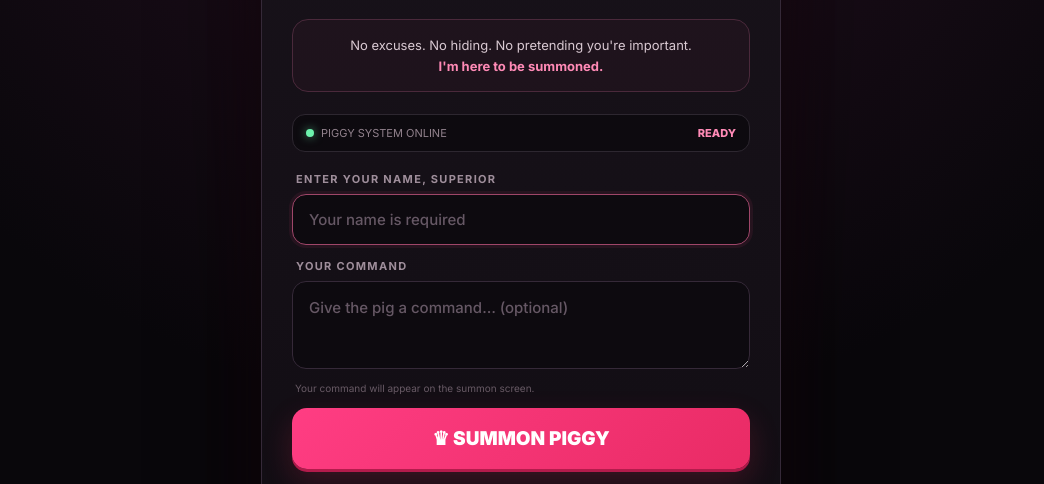
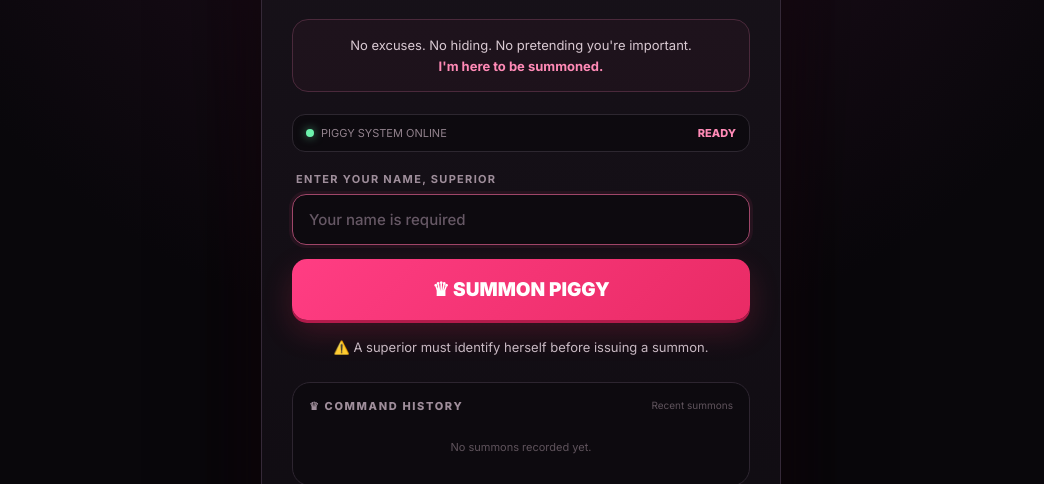
Before and after one commit to A8kernrh33/buzzer, a website: page index.html in a window 1280 px wide. Both pictures are taken after a click on the button "♛ SUMMON PIGGY". Shown: the part 268-752 px from the top of the page, without its empty margins (119-1163 px from the left). Drawn offline with nearby package versions, Linux system fonts and the light colour scheme; no server answers.

Commit message:
Remove command field until Android app supports it

```diff
--- a/index.html
+++ b/index.html
@@ -7,12 +7,12 @@
 <title>Summon Piggy on your will 24/7</title>
 <style>
 @import url('https://fonts.googleapis.com/css2?family=Inter:wght@400;500;600;700;800;900&family=Playfair+Display:wght@600;700&display=swap');
-*{box-sizing:border-box} :root{--bg:#09070b;--line:#352938;--accent:#ff4f91;--accent2:#ff8ab6;--text:#fff7fb;--muted:#b9aab5;--green:#6df2ad}
+*{box-sizing:border-box}:root{--bg:#09070b;--line:#352938;--accent:#ff4f91;--accent2:#ff8ab6;--text:#fff7fb;--muted:#b9aab5;--green:#6df2ad}
 body{margin:0;min-height:100vh;display:grid;place-items:center;padding:24px;font-family:Inter,system-ui,sans-serif;background:radial-gradient(circle at 50% -10%,#4b1735,#1b0d19 28%,var(--bg) 62%);color:var(--text)}
 .card{width:min(520px,94vw);padding:38px 30px 28px;text-align:center;background:linear-gradient(180deg,#19131b,#100c12);border:1px solid var(--line);border-radius:30px;box-shadow:0 30px 100px #000b,0 0 70px #ff2f7212}.crown{font-size:34px;margin-bottom:8px}.eyebrow{margin:0 0 10px;color:var(--accent2);font-size:11px;font-weight:800;letter-spacing:.24em;text-transform:uppercase}h1{margin:0;font-family:'Playfair Display',serif;font-size:clamp(31px,8vw,44px);line-height:1.05}.subtitle{margin:14px auto 22px;color:var(--muted);font-size:14px;line-height:1.65}.subtitle strong{color:#fff}.insult{margin:0 auto 22px;padding:15px;border:1px solid #4a293b;border-radius:16px;background:#ff4f9109;color:#d9c9d2;font-size:13px;line-height:1.55}.insult b{color:var(--accent2)}
-.statusbar{display:flex;justify-content:space-between;gap:12px;margin-bottom:20px;padding:11px 13px;border:1px solid #2d2730;border-radius:13px;background:#0d0a0f;color:#91818c;font-size:11px;text-align:left}.online{display:flex;align-items:center;gap:7px}.dot{width:8px;height:8px;border-radius:50%;background:var(--green);box-shadow:0 0 10px #6df2ad99}.ready{color:var(--accent2);font-weight:800}label{display:block;text-align:left;margin:0 0 8px 4px;color:#9f8e9b;font-size:11px;font-weight:700;letter-spacing:.12em;text-transform:uppercase}input,textarea{width:100%;padding:15px 16px;border:1px solid var(--line);outline:none;border-radius:14px;margin-bottom:14px;font:500 15px Inter,sans-serif;background:#0d0a0f;color:var(--text)}textarea{min-height:88px;resize:vertical;line-height:1.5}input::placeholder,textarea::placeholder{color:#665865}input:focus,textarea:focus{border-color:#9f4669;box-shadow:0 0 0 3px #ff4f9112}.note{margin:-5px 3px 14px;text-align:left;color:#685a65;font-size:10px}
+.statusbar{display:flex;justify-content:space-between;gap:12px;margin-bottom:20px;padding:11px 13px;border:1px solid #2d2730;border-radius:13px;background:#0d0a0f;color:#91818c;font-size:11px;text-align:left}.online{display:flex;align-items:center;gap:7px}.dot{width:8px;height:8px;border-radius:50%;background:var(--green);box-shadow:0 0 10px #6df2ad99}.ready{color:var(--accent2);font-weight:800}label{display:block;text-align:left;margin:0 0 8px 4px;color:#9f8e9b;font-size:11px;font-weight:700;letter-spacing:.12em;text-transform:uppercase}input{width:100%;padding:15px 16px;border:1px solid var(--line);outline:none;border-radius:14px;margin-bottom:14px;font:500 15px Inter,sans-serif;background:#0d0a0f;color:var(--text)}input::placeholder{color:#665865}input:focus{border-color:#9f4669;box-shadow:0 0 0 3px #ff4f9112}
 button{width:100%;padding:19px 18px;border:0;border-radius:15px;font:900 19px Inter,sans-serif;cursor:pointer;background:linear-gradient(135deg,#ff3d83,#e92b65);color:#fff;box-shadow:0 12px 30px #ff2f5f30,0 3px 0 #a81949;transition:.12s}button:hover:not(:disabled){transform:translateY(-2px);filter:brightness(1.08)}button:disabled{opacity:.55;cursor:not-allowed}#status{min-height:24px;margin-top:18px;color:#c8b8c2;font-size:13px;line-height:1.45}
-.panel{margin-top:20px;padding:16px;border:1px solid #2d2530;border-radius:18px;background:#0d0a0f;text-align:left}.panel-head{display:flex;justify-content:space-between;margin-bottom:12px}.panel-title{font-size:11px;font-weight:800;letter-spacing:.15em;text-transform:uppercase;color:#9f8e9b}.panel-meta{font-size:10px;color:#5f535c}.history{display:grid;gap:8px;max-height:190px;overflow:auto}.entry{padding:10px 11px;border:1px solid #241e26;border-radius:11px;background:#120e13}.entry-top{display:flex;justify-content:space-between;gap:8px;font-size:11px}.entry-name{color:#f0dbe5;font-weight:800}.entry-time{color:#5f535c}.entry-command{margin-top:4px;color:#a99aa4;font-size:11px;white-space:nowrap;overflow:hidden;text-overflow:ellipsis}.entry-status{margin-top:5px;font-size:9px;text-transform:uppercase;letter-spacing:.08em;color:#6e626a}.empty{padding:15px;text-align:center;color:#5f535c;font-size:11px}.footer{margin-top:22px;padding-top:17px;border-top:1px solid #291f29;color:#655762;font-size:10px;letter-spacing:.12em;text-transform:uppercase}.footer span{color:#907d89}
+.panel{margin-top:20px;padding:16px;border:1px solid #2d2530;border-radius:18px;background:#0d0a0f;text-align:left}.panel-head{display:flex;justify-content:space-between;margin-bottom:12px}.panel-title{font-size:11px;font-weight:800;letter-spacing:.15em;text-transform:uppercase;color:#9f8e9b}.panel-meta{font-size:10px;color:#5f535c}.history{display:grid;gap:8px;max-height:190px;overflow:auto}.entry{padding:10px 11px;border:1px solid #241e26;border-radius:11px;background:#120e13}.entry-top{display:flex;justify-content:space-between;gap:8px;font-size:11px}.entry-name{color:#f0dbe5;font-weight:800}.entry-time{color:#5f535c}.entry-status{margin-top:5px;font-size:9px;text-transform:uppercase;letter-spacing:.08em;color:#6e626a}.empty{padding:15px;text-align:center;color:#5f535c;font-size:11px}.footer{margin-top:22px;padding-top:17px;border-top:1px solid #291f29;color:#655762;font-size:10px;letter-spacing:.12em;text-transform:uppercase}.footer span{color:#907d89}
 </style></head>
 <body><main class="card">
 <div class="crown">♛</div><p class="eyebrow">Her command center</p><h1>Summon Piggy<br>on your will 24/7</h1>
@@ -20,15 +20,14 @@ button{width:100%;padding:19px 18px;border:0;border-radius:15px;font:900 19px In
 <div class="insult">No excuses. No hiding. No pretending you're important.<br><b>I'm here to be summoned.</b></div>
 <div class="statusbar"><div class="online"><span class="dot"></span><span>PIGGY SYSTEM ONLINE</span></div><div class="ready" id="ready">READY</div></div>
 <label for="name">Enter your name, Superior</label><input id="name" maxlength="40" placeholder="Your name is required" autocomplete="name" required>
-<label for="command">Your command</label><textarea id="command" maxlength="180" placeholder="Give the pig a command… (optional)"></textarea><div class="note">Your command will appear on the summon screen.</div>
 <button id="buzz">♛ SUMMON PIGGY</button><div id="status" aria-live="polite"></div>
 <section class="panel"><div class="panel-head"><div class="panel-title">♛ Command history</div><div class="panel-meta" id="meta">Recent summons</div></div><div class="history" id="history"><div class="empty">No summons recorded yet.</div></div></section>
 <div class="footer"><span>24/7 summon system</span> · awaiting your command</div></main>
 <script>
-const b=document.getElementById('buzz'),n=document.getElementById('name'),c=document.getElementById('command'),s=document.getElementById('status'),h=document.getElementById('history'),m=document.getElementById('meta'),ready=document.getElementById('ready');let busy=false;
+const b=document.getElementById('buzz'),n=document.getElementById('name'),s=document.getElementById('status'),h=document.getElementById('history'),m=document.getElementById('meta'),ready=document.getElementById('ready');let busy=false;
 const esc=v=>String(v??'').replace(/[&<>"']/g,x=>({'&':'&amp;','<':'&lt;','>':'&gt;','"':'&quot;',"'":'&#39;'}[x]));
 const ago=t=>{let x=Math.max(0,Math.floor((Date.now()-new Date(t))/1000));if(x<60)return x+'s ago';x=Math.floor(x/60);if(x<60)return x+'m ago';return Math.floor(x/60)+'h ago'};
-async function refresh(){try{const [a,z]=await Promise.all([fetch('/api/history'),fetch('/api/status')]);if(a.ok){const d=await a.json(),items=d.history||[];m.textContent=items.length+' recent summon'+(items.length===1?'':'s');h.innerHTML=items.length?items.slice(0,15).map(x=>`<div class="entry"><div class="entry-top"><span class="entry-name">${esc(x.name)}</span><span class="entry-time">${ago(x.at)}</span></div>${x.command?`<div class="entry-command">“${esc(x.command)}”</div>`:''}<div class="entry-status">${esc(x.status||'delivered')}</div></div>`).join(''):'<div class="empty">No summons recorded yet.</div>'}if(z.ok){const d=await z.json();ready.textContent=d.ready?'READY':'BUSY · '+d.cooldownSeconds+'s'}}catch{ready.textContent='OFFLINE'}}
-b.onclick=async()=>{const name=n.value.trim();if(!name){n.focus();s.textContent='⚠️ A superior must identify herself before issuing a summon.';return}if(busy)return;busy=true;b.disabled=true;s.textContent='♛ Your command is being delivered…';try{const r=await fetch('/api/buzz',{method:'POST',headers:{'Content-Type':'application/json'},body:JSON.stringify({name,command:c.value.trim()})}),d=await r.json().catch(()=>({}));if(!r.ok)throw Error(d.error||'Server error');s.textContent=d.mode==='queued'?'♛ Command queued — it will be delivered with the next summon.':'♛ Command received. The pig has been summoned.';c.value='';refresh()}catch(e){s.textContent='❌ '+e.message;setTimeout(()=>{busy=false;b.disabled=false},3000);return}let left=10;const t=setInterval(()=>{left--;if(left>0)s.textContent=`♛ Summon sent. You may summon again in ${left}s.`;else{clearInterval(t);busy=false;b.disabled=false;s.textContent='The command center is ready. Summon again.';refresh()}},1000)};
+async function refresh(){try{const [a,z]=await Promise.all([fetch('/api/history'),fetch('/api/status')]);if(a.ok){const d=await a.json(),items=d.history||[];m.textContent=items.length+' recent summon'+(items.length===1?'':'s');h.innerHTML=items.length?items.slice(0,15).map(x=>`<div class="entry"><div class="entry-top"><span class="entry-name">${esc(x.name)}</span><span class="entry-time">${ago(x.at)}</span></div><div class="entry-status">${esc(x.status||'delivered')}</div></div>`).join(''):'<div class="empty">No summons recorded yet.</div>'}if(z.ok){const d=await z.json();ready.textContent=d.ready?'READY':'BUSY · '+d.cooldownSeconds+'s'}}catch{ready.textContent='OFFLINE'}}
+b.onclick=async()=>{const name=n.value.trim();if(!name){n.focus();s.textContent='⚠️ A superior must identify herself before issuing a summon.';return}if(busy)return;busy=true;b.disabled=true;s.textContent='♛ Your command is being delivered…';try{const r=await fetch('/api/buzz',{method:'POST',headers:{'Content-Type':'application/json'},body:JSON.stringify({name})}),d=await r.json().catch(()=>({}));if(!r.ok)throw Error(d.error||'Server error');s.textContent=d.mode==='queued'?'♛ Summon queued — it will be delivered with the next summon.':'♛ Summon received. The pig has been summoned.';refresh()}catch(e){s.textContent='❌ '+e.message;setTimeout(()=>{busy=false;b.disabled=false},3000);return}let left=10;const t=setInterval(()=>{left--;if(left>0)s.textContent=`♛ Summon sent. You may summon again in ${left}s.`;else{clearInterval(t);busy=false;b.disabled=false;s.textContent='The command center is ready. Summon again.';refresh()}},1000)};
 refresh();setInterval(refresh,3000);
 </script></body></html>
```
